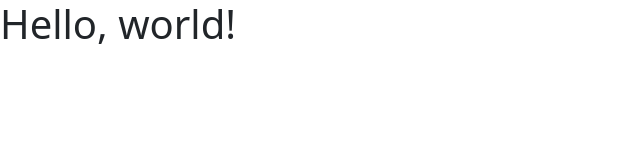
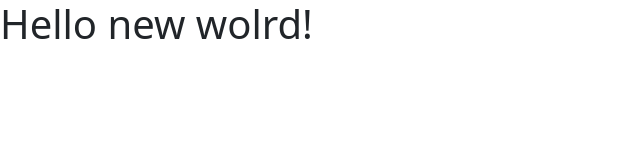
Before and after one commit to Tarto-4/Bootstrap, a website: page index.html in a window 1280 px wide. Shown: the whole page, without its empty margins (0-640 px from the left). Drawn offline with nearby package versions, Linux system fonts and the light colour scheme.

Commit message:
update html file

```diff
--- a/index.html
+++ b/index.html
@@ -8,7 +8,7 @@
     <title>bootstrap exercise!</title>
   </head>
   <body>
-    <h1>Hello, world!</h1>
+    <h1>Hello new wolrd!</h1>
     <script src="https://cdn.jsdelivr.net/npm/bootstrap@5.0.2/dist/js/bootstrap.bundle.min.js" integrity="sha384-MrcW6ZMFYlzcLA8Nl+NtUVF0sA7MsXsP1UyJoMp4YLEuNSfAP+JcXn/tWtIaxVXM" crossorigin="anonymous"></script>
 
   </body>
```
